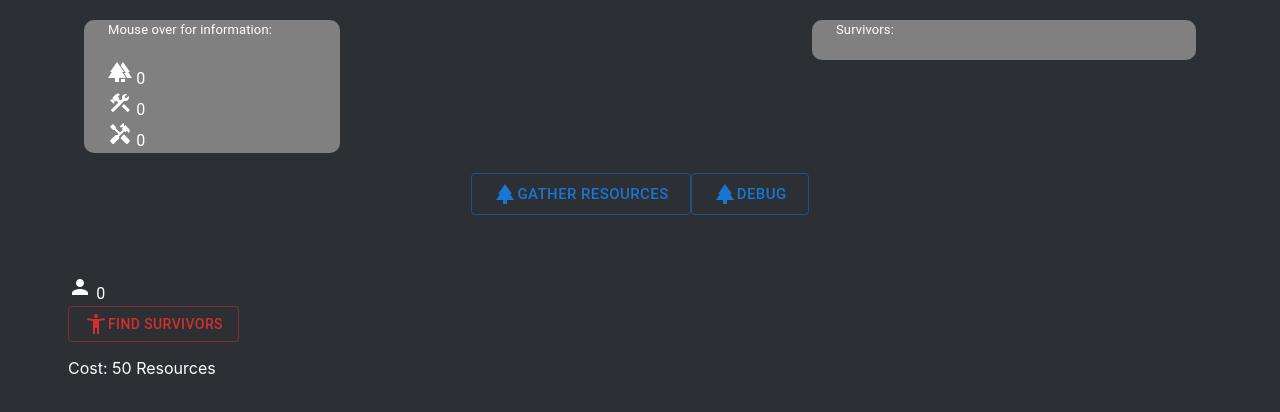
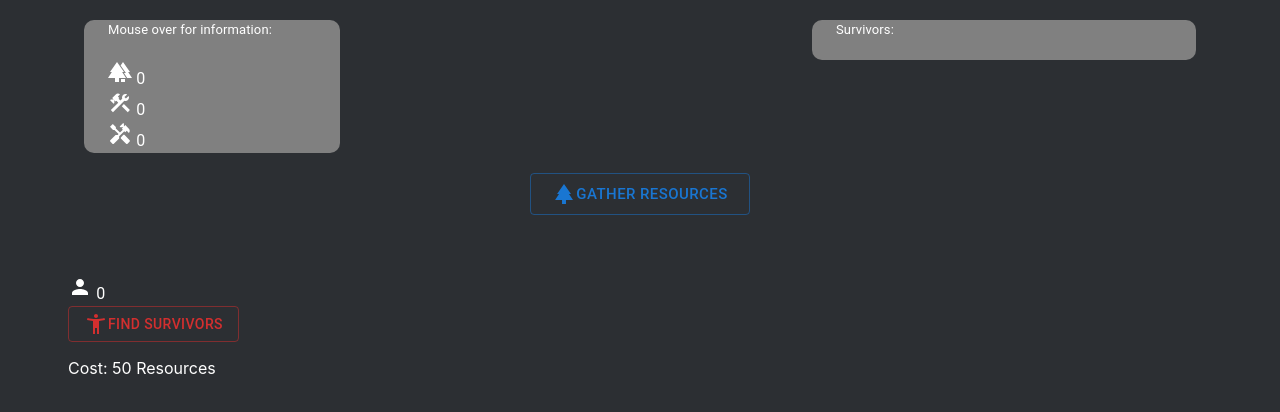
Before and after one commit to CaioRig/society-revive, a React (Create React App) app in the folder idle-game-noname/: page / in a window 1280 px wide. Shown: the top 412 px of the page. Built offline with nearby package versions, Linux system fonts and the light colour scheme.

Commit message:
removed debug button

```diff
--- a/idle-game-noname/src/components/Gatherers.js
+++ b/idle-game-noname/src/components/Gatherers.js
@@ -15,11 +15,11 @@ const Gatherers = () => {
                 title="Click to gather resources"
             ><ParkIcon /> Gather resources </Button>
 
-            <Button onClick={gather.debugClick}
+            {/* <Button onClick={gather.debugClick}
                 variant="outlined"
                 size="large"
                 title="Click to gather resources"
-            ><ParkIcon /> DEBUG </Button>
+            ><ParkIcon /> DEBUG </Button> */}
         </Box>
     )
 }
--- a/idle-game-noname/src/components/ImgRenderers.js
+++ b/idle-game-noname/src/components/ImgRenderers.js
@@ -8,7 +8,7 @@ export const SurvivorsRenderer = () => {
     let [survivorArray, setSurvivorArray] = useState([])
 
     useEffect(() => {
-        if (survivorsQty > 0) {
+        if (survivorArray.length < survivorsQty) {
             setSurvivorArray(survivorArray => [...survivorArray, <img src={SurvivorsIcon}
                 key={`Survivor${survivorsQty}`}
                 alt={`Survivors`}
--- a/idle-game-noname/src/global/GlobalState.js
+++ b/idle-game-noname/src/global/GlobalState.js
@@ -8,11 +8,11 @@ const GlobalState = (props) => {
         setResourseNumber(resourseNumber + 1)
     }
     // CLICK HACK FOR DEBUGGING PURPOSES
-    const debugClick = () => {
-        setResourseNumber(resourseNumber + 100000)
-        setBuildingMaterialNumber(buildingMaterialNumber + 100000)
-        setCraftingMaterialNumber(craftingMaterialNumber + 100000)
-    }
+    // const debugClick = () => {
+    //     setResourseNumber(resourseNumber + 100000)
+    //     setBuildingMaterialNumber(buildingMaterialNumber + 100000)
+    //     setCraftingMaterialNumber(craftingMaterialNumber + 100000)
+    // }
 
     // STOCK NUMBERS -------------------------------------
     const [resourseNumber, setResourseNumber] = useState(0)
@@ -110,7 +110,7 @@ const GlobalState = (props) => {
     const globalData = {
         Gather: {
             addNumberPerClick,
-            debugClick
+            // debugClick
         },
         PerSec: {
             resoursePerSec,
```
